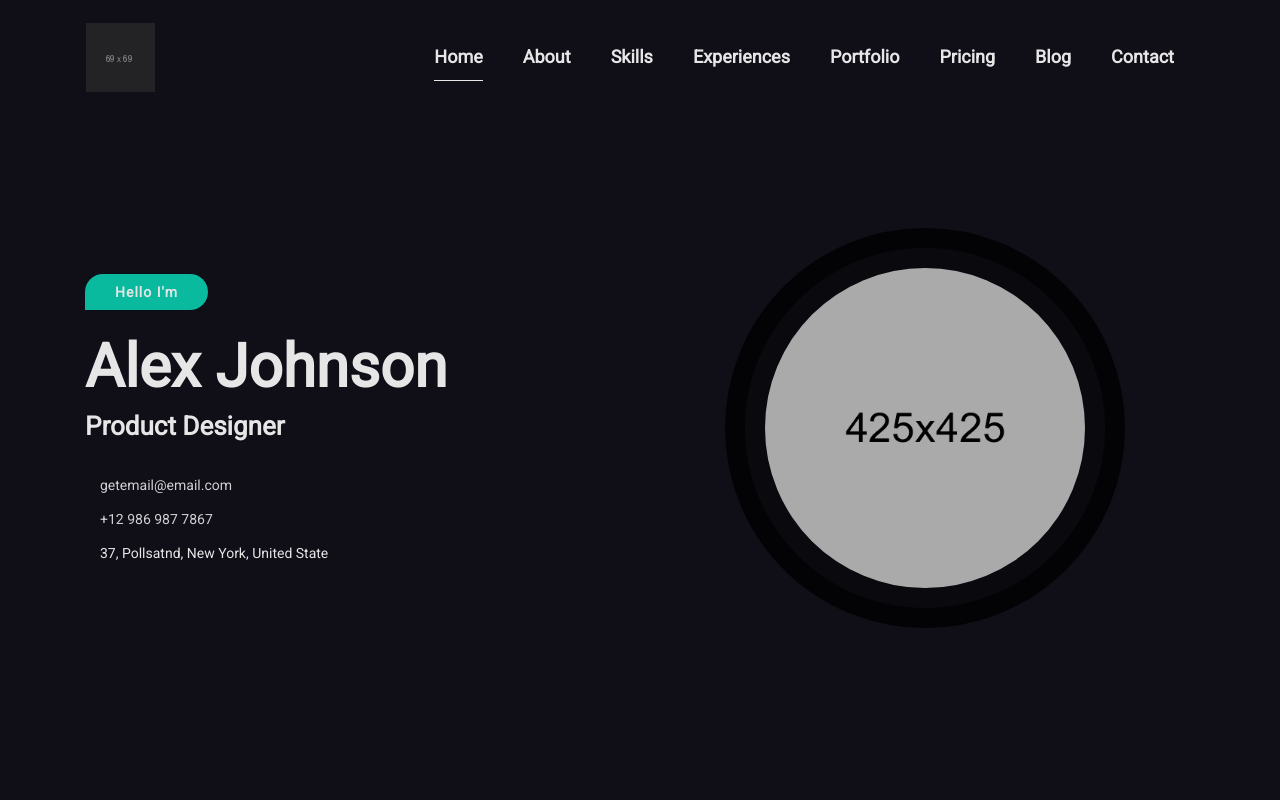
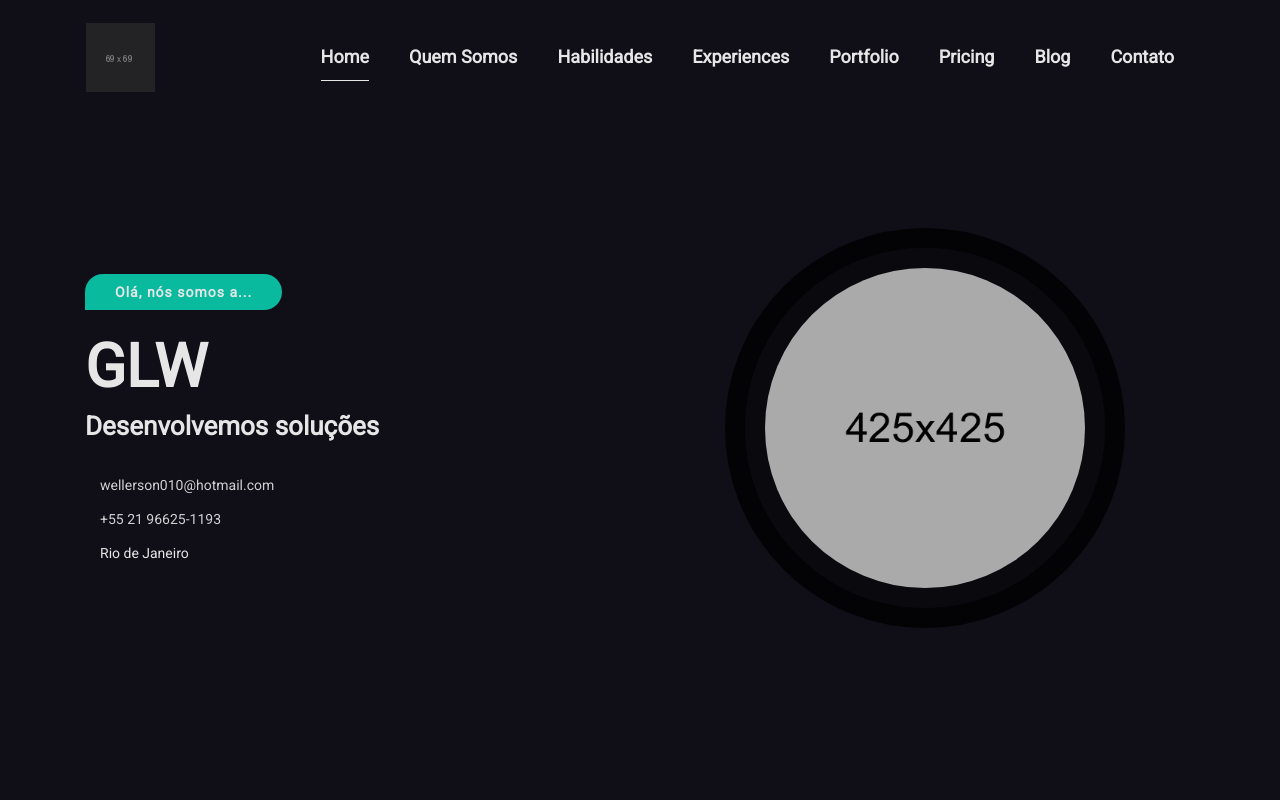
Before and after one commit to WGLDevs/WGLDevs.github.io, a website: page index.html in a window 1280 px wide. Shown: the top 800 px of the page. Drawn offline with Linux system fonts and the light colour scheme; files whose address does not match are found by name.

Commit message:
Ajustes menu + home

```diff
--- a/index.html
+++ b/index.html
@@ -53,10 +53,10 @@
                                     <a class="nav-link" href="#mh-home">Home</a>
                                 </li>
                                 <li class="nav-item">
-                                    <a class="nav-link" href="#mh-about">About</a>
+                                    <a class="nav-link" href="#mh-about">Quem Somos</a>
                                 </li>
                                 <li class="nav-item">
-                                   <a class="nav-link" href="#mh-skills">Skills</a>
+                                   <a class="nav-link" href="#mh-skills">Habilidades</a>
                                 </li>
                                 <li class="nav-item">
                                    <a class="nav-link" href="#mh-experience">Experiences</a>
@@ -71,7 +71,7 @@
                                     <a class="nav-link" href="#mh-blog">Blog</a>
                                 </li>
                                 <li class="nav-item">
-                                   <a class="nav-link" href="#mh-contact">Contact</a>
+                                   <a class="nav-link" href="#mh-contact">Contato</a>
                                 </li>
                             </ul>
                         </div>
@@ -92,16 +92,16 @@
                         <div class="col-sm-6">
                             <div class="mh-header-info">
                                 <div class="mh-promo wow fadeInUp" data-wow-duration="0.8s" data-wow-delay="0.1s">
-                                    <span>Hello I'm</span>
+                                    <span>Olá, nós somos a...</span>
                                 </div>
 
-                                <h2 class="wow fadeInUp" data-wow-duration="0.8s" data-wow-delay="0.2s">Alex Johnson</h2>
-                                <h4 class="wow fadeInUp" data-wow-duration="0.8s" data-wow-delay="0.3s">Product Designer</h4>
+                                <h2 class="wow fadeInUp" data-wow-duration="0.8s" data-wow-delay="0.2s">GLW</h2>
+                                <h4 class="wow fadeInUp" data-wow-duration="0.8s" data-wow-delay="0.3s">Desenvolvemos soluções</h4>
 
                                 <ul>
-                                    <li class="wow fadeInUp" data-wow-duration="0.8s" data-wow-delay="0.4s"><i class="fa fa-envelope"></i><a href="mailto:">getemail@email.com</a></li>
-                                    <li class="wow fadeInUp" data-wow-duration="0.8s" data-wow-delay="0.5s"><i class="fa fa-phone"></i><a href="callto:">+12 986 987 7867</a></li>
-                                    <li class="wow fadeInUp" data-wow-duration="0.8s" data-wow-delay="0.6s"><i class="fa fa-map-marker"></i><address>37, Pollsatnd, New York, United State</address></li>
+                                    <li class="wow fadeInUp" data-wow-duration="0.8s" data-wow-delay="0.4s"><i class="fa fa-envelope"></i><a href="mailto:">wellerson010@hotmail.com</a></li>
+                                    <li class="wow fadeInUp" data-wow-duration="0.8s" data-wow-delay="0.5s"><i class="fa fa-phone"></i><a href="callto:">+55 21 96625-1193</a></li>
+                                    <li class="wow fadeInUp" data-wow-duration="0.8s" data-wow-delay="0.6s"><i class="fa fa-map-marker"></i><address>Rio de Janeiro</address></li>
                                 </ul>
 
                                 <ul class="social-icon wow fadeInUp" data-wow-duration="0.8s" data-wow-delay="0.7s">
@@ -186,7 +186,7 @@
                             <i class="fa fa-code iron-color"></i>
                             <h3>Desenvolvimento de Aplicativos</h3>
                             <p>
-                                Grande parte das pessoas atualmente utilizam apenas seus smartphones/tablets durante o dia-a-dia. Nós podemos ajudá-lo a não ficar de fora desse mundo,
+                                Grande parte das pessoas atualmente utilizam apenas seus smartphones e tablets durante o dia. Nós podemos ajudá-lo a não ficar de fora desse mundo,
                                 desenvolvendo um app para você e seu negócio (Android/iOS).
                             </p>
                         </div>
@@ -194,11 +194,9 @@
                     <div class="col-sm-4">
                         <div class="mh-service-item shadow-1 dark-bg wow fadeInUp" data-wow-duration="0.8s" data-wow-delay="0.7s">
                             <i class="fa fa-object-ungroup sky-color"></i>
-                            <h3>App Development</h3>
+                            <h3>Desenvolvimento sob Demanda</h3>
                             <p>
-                                Lorem ipsum dolor sit amet, consectetuer adipiscing elit,
-                                sed diam nonummy nibh euismod tincidunt ut laoreet dolore
-                                magna aliquam erat volutpat.
+                                Nós aprendemos rápido. Podemos desenvolver o que o seu negócio pedir. Entre em contato conosco!
                             </p>
                         </div>
                     </div>
```
